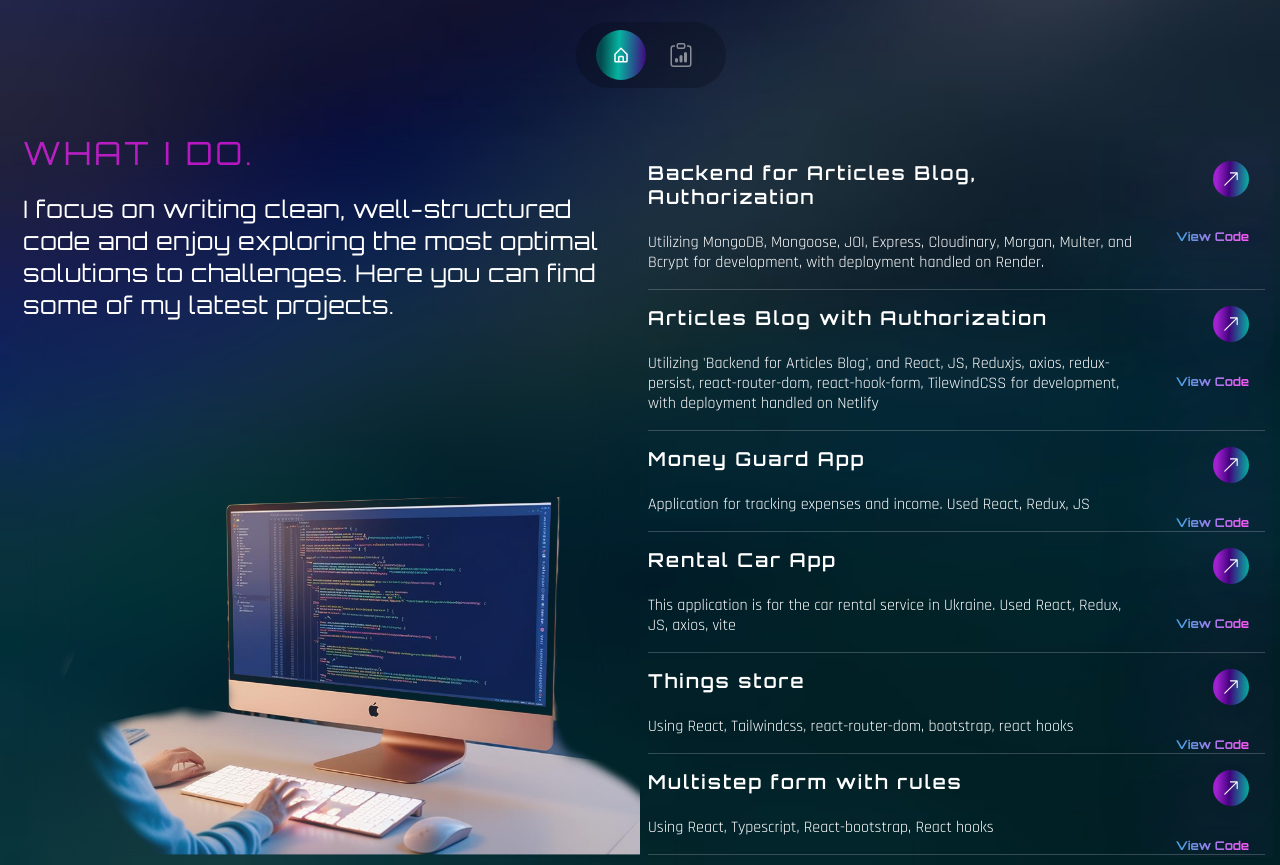
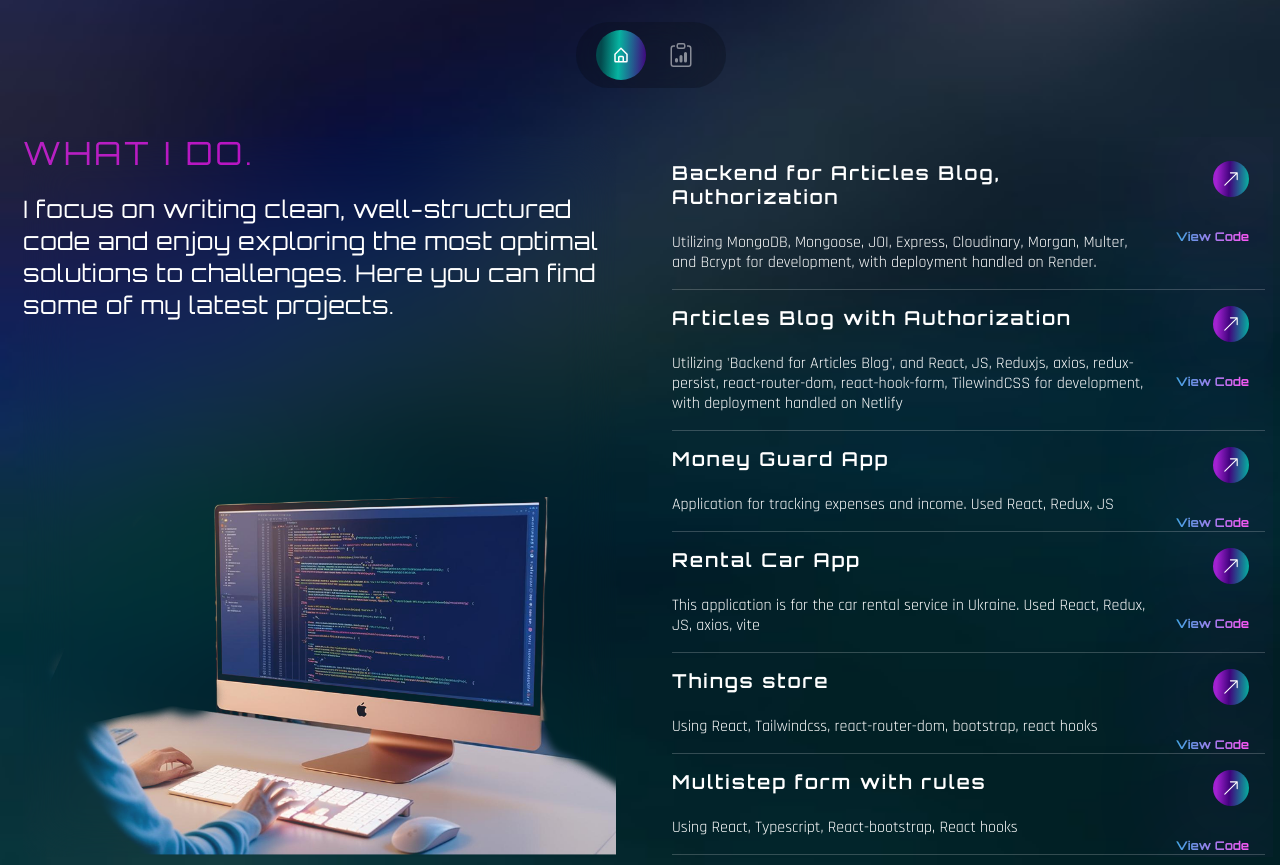
Before and after one commit to MartFrida/portfolio-mf, a React (Create React App) app: page / in a window 1280 px wide. Shown: the part 680-1545 px from the top of the page. Built offline with nearby package versions, Linux system fonts and the light colour scheme; the HTML template or start-up script is replaced by a standard one; a web font is replaced by a local one.

Commit message:
fix gap in section works

```diff
--- a/src/components/Works.js
+++ b/src/components/Works.js
@@ -24,7 +24,7 @@ const Works = () => {
 
   return (
     <div className="container xl:max-h-[90vh] lg:max-h-[90vh] max-w-[100vw] m-2 md:min-h-full" id="services">
-      <div className="flex flex-col md:flex-row xl:mt-3 gap-12  overflow-y-auto md:overflow-visible sm:gap-0">
+      <div className="flex flex-col md:flex-row xl:mt-3 md:gap-12  overflow-y-auto md:overflow-visible sm:gap-0">
         {/* text & image */}
         <motion.div
           variants={fadeIn("right", 0.3)}
```
